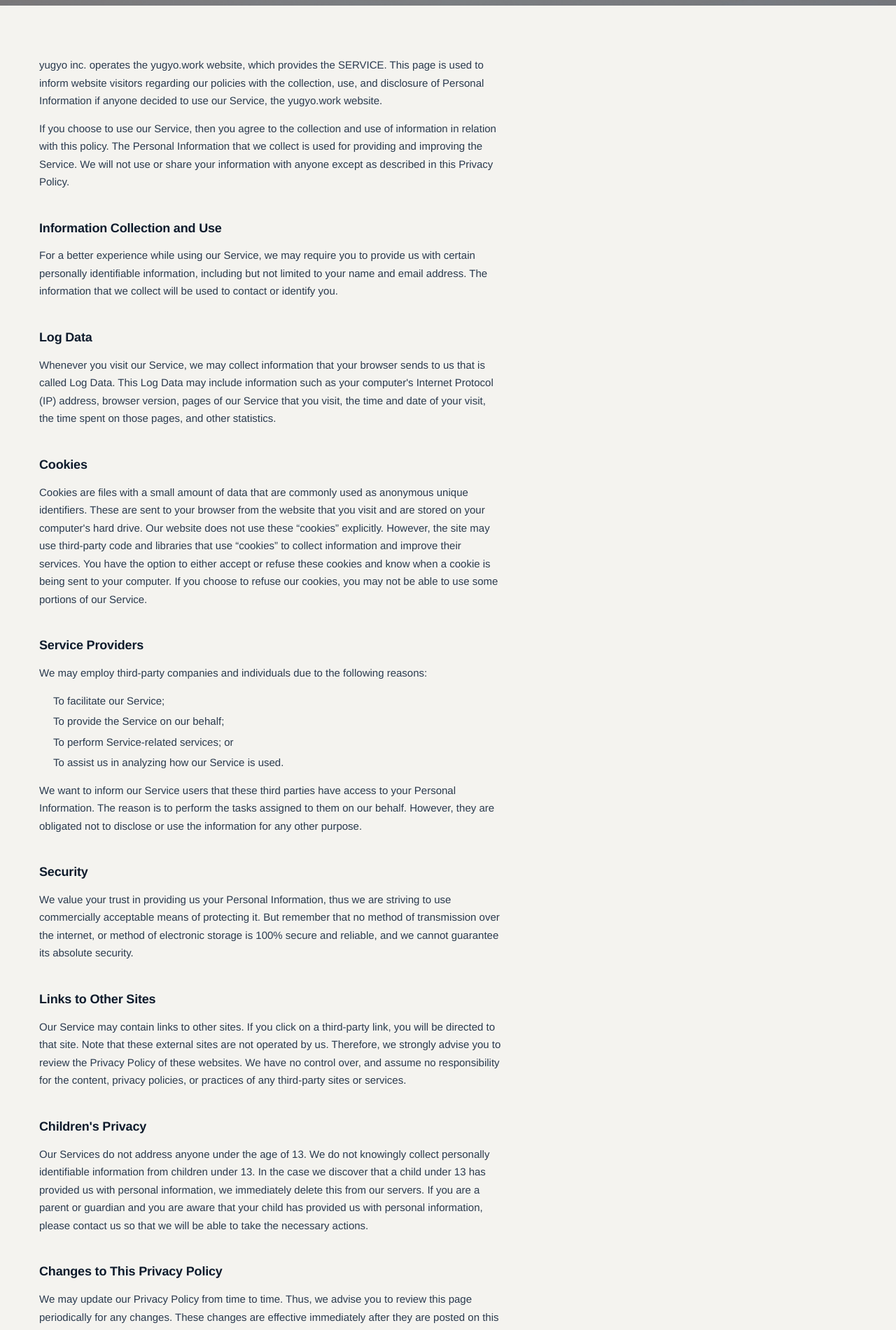
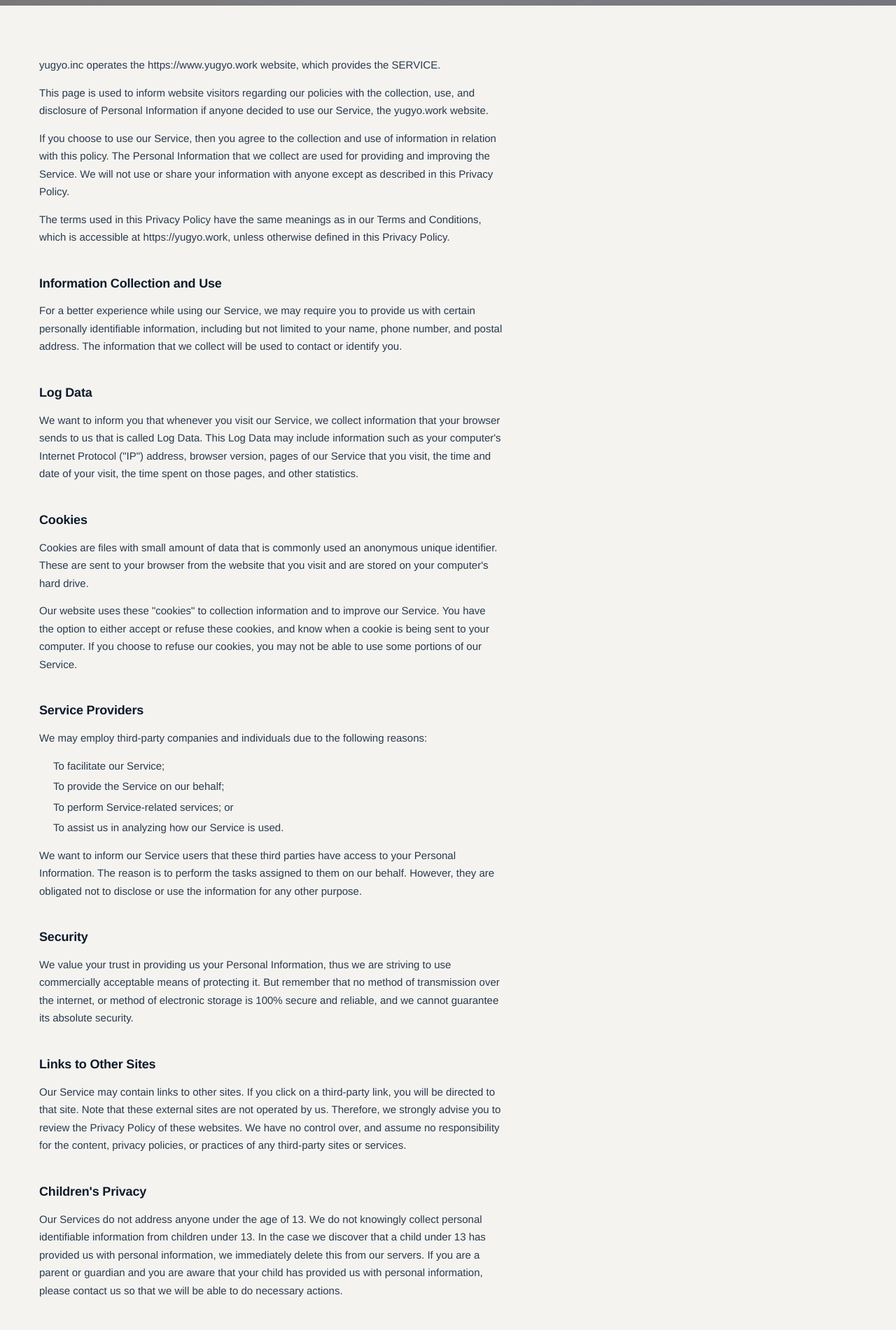
Before and after one commit to yugyo-inc/yugyo-website, a Next.js app: page /privacy in a window 1280 px wide. Shown: the part 360-2261 px from the top of the page at 70% size. Built offline with nearby package versions, Linux system fonts and the light colour scheme; no server answers.

Commit message:
Privacy Policy: replace with official text verbatim; Contact Us links to /contact
Co-Authored-By: Claude Opus 4.8 <noreply@anthropic.com>

```diff
--- a/app/privacy/page.tsx
+++ b/app/privacy/page.tsx
@@ -14,43 +14,53 @@ export default function PrivacyPage() {
       <div className="wrap pagebody">
         <div className="legal__body" style={{ marginTop: 0 }}>
           <p>
-            yugyo inc. operates the yugyo.work website, which provides the SERVICE. This page is
-            used to inform website visitors regarding our policies with the collection, use, and
-            disclosure of Personal Information if anyone decided to use our Service, the yugyo.work
-            website.
+            yugyo.inc operates the https://www.yugyo.work website, which provides the SERVICE.
           </p>
           <p>
-            If you choose to use our Service, then you agree to the collection and use of
-            information in relation with this policy. The Personal Information that we collect is
-            used for providing and improving the Service. We will not use or share your information
-            with anyone except as described in this Privacy Policy.
+            This page is used to inform website visitors regarding our policies with the collection,
+            use, and disclosure of Personal Information if anyone decided to use our Service, the
+            yugyo.work website.
+          </p>
+          <p>
+            If you choose to use our Service, then you agree to the collection and use of information
+            in relation with this policy. The Personal Information that we collect are used for
+            providing and improving the Service. We will not use or share your information with
+            anyone except as described in this Privacy Policy.
+          </p>
+          <p>
+            The terms used in this Privacy Policy have the same meanings as in our Terms and
+            Conditions, which is accessible at https://yugyo.work, unless otherwise defined in this
+            Privacy Policy.
           </p>
 
           <h2>Information Collection and Use</h2>
           <p>
             For a better experience while using our Service, we may require you to provide us with
-            certain personally identifiable information, including but not limited to your name and
-            email address. The information that we collect will be used to contact or identify you.
+            certain personally identifiable information, including but not limited to your name,
+            phone number, and postal address. The information that we collect will be used to contact
+            or identify you.
           </p>
 
           <h2>Log Data</h2>
           <p>
-            Whenever you visit our Service, we may collect information that your browser sends to us
-            that is called Log Data. This Log Data may include information such as your computer&apos;s
-            Internet Protocol (IP) address, browser version, pages of our Service that you visit,
-            the time and date of your visit, the time spent on those pages, and other statistics.
+            We want to inform you that whenever you visit our Service, we collect information that
+            your browser sends to us that is called Log Data. This Log Data may include information
+            such as your computer&apos;s Internet Protocol (&quot;IP&quot;) address, browser version,
+            pages of our Service that you visit, the time and date of your visit, the time spent on
+            those pages, and other statistics.
           </p>
 
           <h2>Cookies</h2>
           <p>
-            Cookies are files with a small amount of data that are commonly used as anonymous unique
-            identifiers. These are sent to your browser from the website that you visit and are
-            stored on your computer&apos;s hard drive. Our website does not use these &ldquo;cookies&rdquo;
-            explicitly. However, the site may use third-party code and libraries that use
-            &ldquo;cookies&rdquo; to collect information and improve their services. You have the
-            option to either accept or refuse these cookies and know when a cookie is being sent to
-            your computer. If you choose to refuse our cookies, you may not be able to use some
-            portions of our Service.
+            Cookies are files with small amount of data that is commonly used an anonymous unique
+            identifier. These are sent to your browser from the website that you visit and are stored
+            on your computer&apos;s hard drive.
+          </p>
+          <p>
+            Our website uses these &quot;cookies&quot; to collection information and to improve our
+            Service. You have the option to either accept or refuse these cookies, and know when a
+            cookie is being sent to your computer. If you choose to refuse our cookies, you may not
+            be able to use some portions of our Service.
           </p>
 
           <h2>Service Providers</h2>
@@ -62,15 +72,15 @@ export default function PrivacyPage() {
             <li>To assist us in analyzing how our Service is used.</li>
           </ul>
           <p>
-            We want to inform our Service users that these third parties have access to your
-            Personal Information. The reason is to perform the tasks assigned to them on our behalf.
-            However, they are obligated not to disclose or use the information for any other purpose.
+            We want to inform our Service users that these third parties have access to your Personal
+            Information. The reason is to perform the tasks assigned to them on our behalf. However,
+            they are obligated not to disclose or use the information for any other purpose.
           </p>
 
           <h2>Security</h2>
           <p>
-            We value your trust in providing us your Personal Information, thus we are striving to
-            use commercially acceptable means of protecting it. But remember that no method of
+            We value your trust in providing us your Personal Information, thus we are striving to use
+            commercially acceptable means of protecting it. But remember that no method of
             transmission over the internet, or method of electronic storage is 100% secure and
             reliable, and we cannot guarantee its absolute security.
           </p>
@@ -79,32 +89,34 @@ export default function PrivacyPage() {
           <p>
             Our Service may contain links to other sites. If you click on a third-party link, you
             will be directed to that site. Note that these external sites are not operated by us.
-            Therefore, we strongly advise you to review the Privacy Policy of these websites. We
-            have no control over, and assume no responsibility for the content, privacy policies, or
+            Therefore, we strongly advise you to review the Privacy Policy of these websites. We have
+            no control over, and assume no responsibility for the content, privacy policies, or
             practices of any third-party sites or services.
           </p>
 
           <h2>Children&apos;s Privacy</h2>
           <p>
             Our Services do not address anyone under the age of 13. We do not knowingly collect
-            personally identifiable information from children under 13. In the case we discover that
-            a child under 13 has provided us with personal information, we immediately delete this
-            from our servers. If you are a parent or guardian and you are aware that your child has
-            provided us with personal information, please contact us so that we will be able to take
-            the necessary actions.
+            personal identifiable information from children under 13. In the case we discover that a
+            child under 13 has provided us with personal information, we immediately delete this from
+            our servers. If you are a parent or guardian and you are aware that your child has
+            provided us with personal information, please contact us so that we will be able to do
+            necessary actions.
           </p>
 
           <h2>Changes to This Privacy Policy</h2>
           <p>
             We may update our Privacy Policy from time to time. Thus, we advise you to review this
-            page periodically for any changes. These changes are effective immediately after they
-            are posted on this page.
+            page periodically for any changes. We will notify you of any changes by posting the new
+            Privacy Policy on this page. These changes are effective immediately, after they are
+            posted on this page.
           </p>
+          <p>Our Privacy Policy was created with the help of the Privacy Policy Template.</p>
 
           <h2>Contact Us</h2>
           <p>
-            If you have any questions or suggestions about our Privacy Policy, do not hesitate to
-            contact us at <a href="mailto:info@yugyo.work">info@yugyo.work</a>.
+            If you have any questions or suggestions about our Privacy Policy, do not hesitate to{" "}
+            <a href="/contact">contact us</a>.
           </p>
         </div>
       </div>
```
